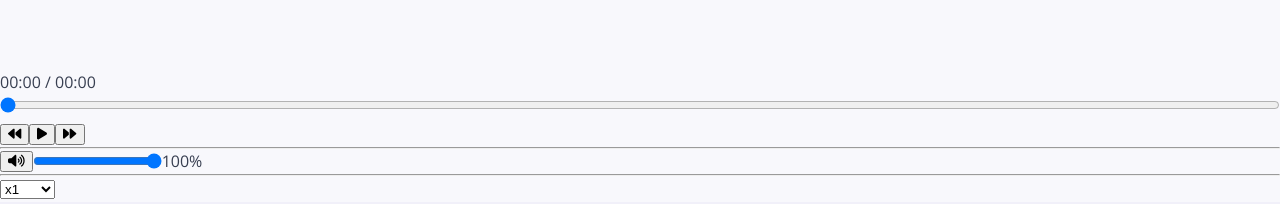
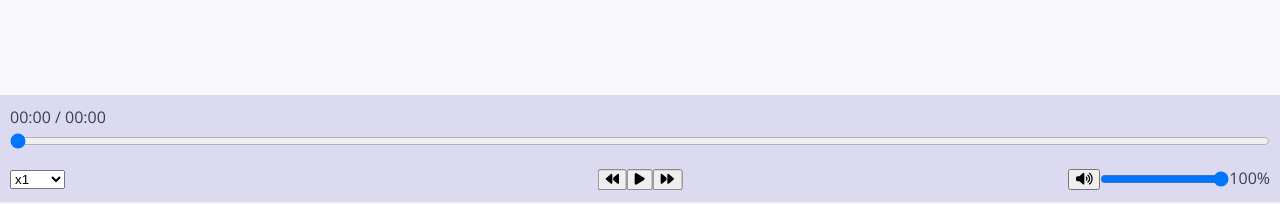
Before and after one commit to eoussama/playback-sync, a Vue app: page / in a window 1280 px wide. Shown: the part 575-779 px from the top of the page. Built offline with nearby package versions, Linux system fonts and the light colour scheme.

Commit message:
🖌️ Controls, #74

```diff
--- a/src/components/layout/ControlsComp.vue
+++ b/src/components/layout/ControlsComp.vue
@@ -138,6 +138,15 @@ export default defineComponent({
     </div>
 
     <div class="controls__bottom">
+      <div class="controls__speed">
+        <SpeedComp
+          v-if="!disabled"
+          :value="speed"
+          @speedChanged="onSpeed"
+        />
+      </div>
+
+      <div class="controls__rewind">
         <ButtonComp
           v-if="!disabled"
           icon="backward"
@@ -156,9 +165,9 @@ export default defineComponent({
           icon="forward"
           @click="onForward"
         />
+      </div>
 
-      <hr>
-
+      <div class="controls__volume">
         <VolumeComp
           v-if="!disabled"
           :muted="muted"
@@ -166,22 +175,35 @@ export default defineComponent({
           @volumeUpdated="onVolume"
           @muteToggled="onMuteToggled"
         />
+      </div>
 
-      <hr>
-
-      <SpeedComp
-        v-if="!disabled"
-        :value="speed"
-        @speedChanged="onSpeed"
-      />
     </div>
   </div>
 </template>
 
 <style scoped lang="scss">
 .controls {
-  &__top {}
+  padding: 10px;
+  background-color: hsl(var(--color-secondary-hsl), 90%);
 
-  &__bottom {}
+  &__top {
+    margin-bottom: 10px;
+  }
+
+  &__bottom {
+    display: flex;
+    align-items: center;
+    flex-direction: row;
+    justify-content: space-between;
+
+    position: relative;
+
+    .controls__rewind {
+      position: absolute;
+      top: 50%;
+      left: 50%;
+      transform: translate(-50%, -50%);
+    }
+  }
 }
 </style>
```
Lines whose indentation alone changed are shown as unchanged.
